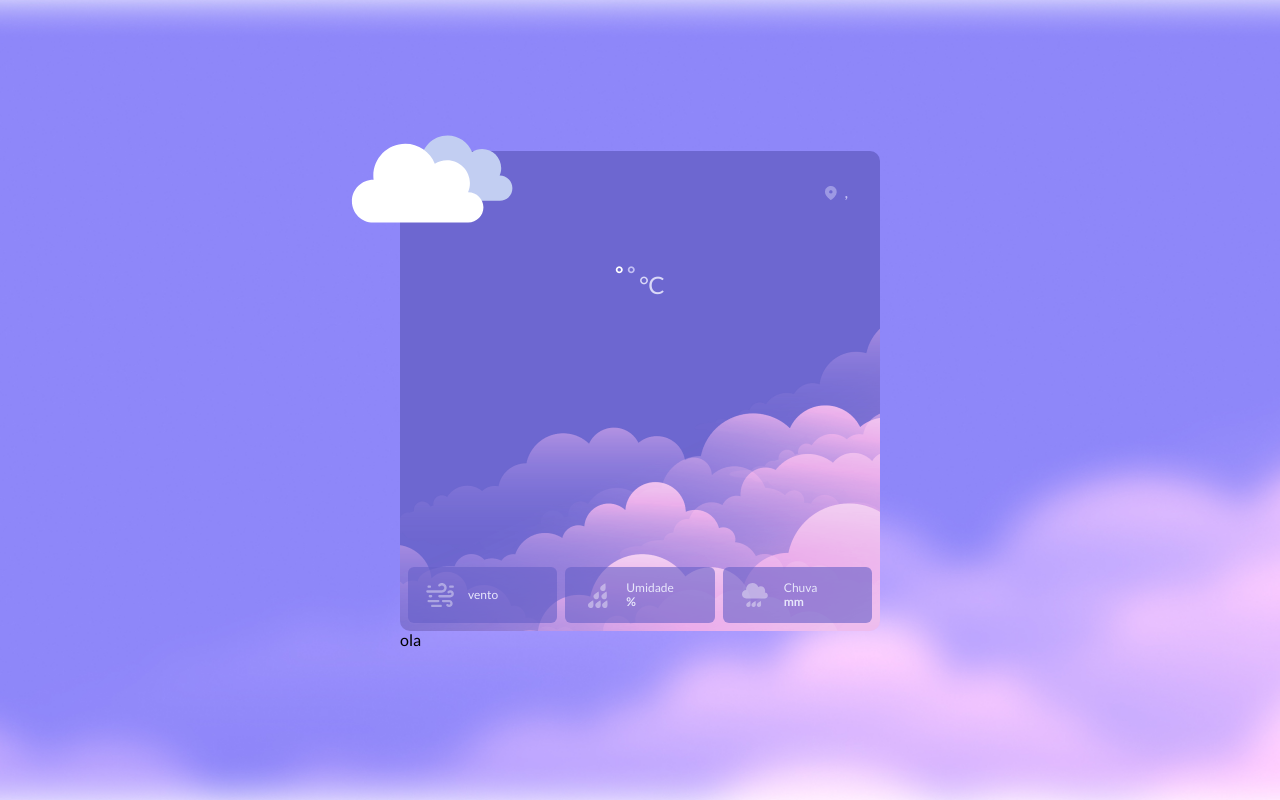
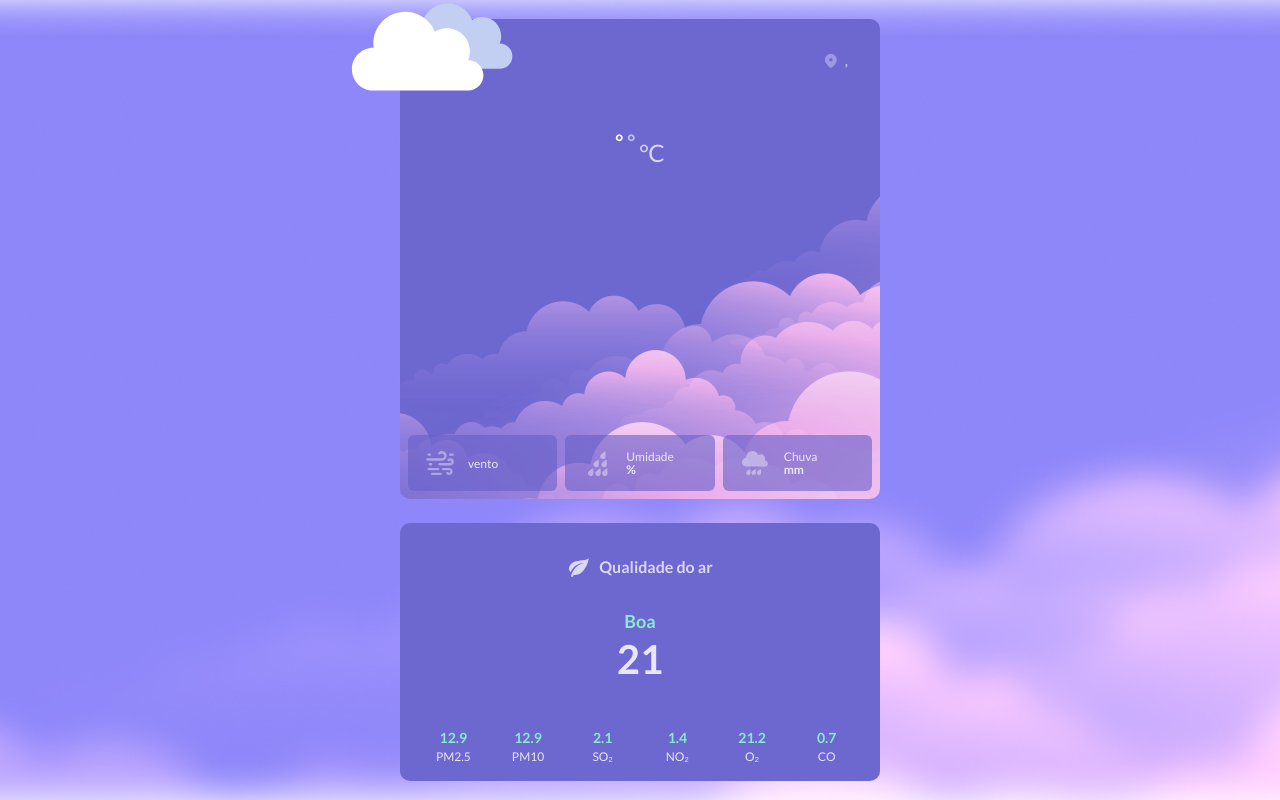
Before and after one commit to Leoodaviid/climate, a React (Create React App) app: page / in a window 1280 px wide. Built offline with nearby package versions, Linux system fonts and the light colour scheme; no server answers.

Commit message:
componente AirQuality + styles

```diff
--- a/src/components/AirQuality/AirQuality.tsx
+++ b/src/components/AirQuality/AirQuality.tsx
@@ -1,5 +1,41 @@
 import { Container } from './styles'
+import Leaf from '../../assets/icons/leaf.svg'
 
 export const AirQuality = () => {
-  return <Container>ola</Container>
+  return (
+    <Container>
+      <h2>
+        <img src={Leaf} alt='icone de folha' />
+        Qualidade do ar
+      </h2>
+      <p className='qualitative'>Boa</p>
+      <p className='number'>21</p>
+      <div className='info'>
+        <div className='number'>
+          <p>12.9</p>
+          <small>PM2.5</small>
+        </div>
+        <div className='number'>
+          <p>12.9</p>
+          <small>PM10</small>
+        </div>
+        <div className='number'>
+          <p>2.1</p>
+          <small>SO₂</small>
+        </div>
+        <div className='number'>
+          <p>1.4</p>
+          <small>NO₂</small>
+        </div>
+        <div className='number'>
+          <p>21.2</p>
+          <small>O₂</small>
+        </div>
+        <div className='number'>
+          <p>0.7</p>
+          <small>CO</small>
+        </div>
+      </div>
+    </Container>
+  )
 }
--- a/src/components/AirQuality/styles.ts
+++ b/src/components/AirQuality/styles.ts
@@ -1,3 +1,50 @@
 import styled from 'styled-components'
 
-export const Container = styled.section``
+export const Container = styled.section`
+  background-color: ${({ theme }) => theme.colors.purple};
+  border-radius: ${({ theme }) => theme.borderRadius};
+  text-align: center;
+  display: grid;
+  font-weight: 700;
+  h2 {
+    font-size: ${({ theme }) => theme.fontSize.base};
+    color: #dad8f7;
+    display: flex;
+    align-items: center;
+    justify-content: center;
+    gap: 0.5rem;
+    margin-top: 2rem;
+  }
+
+  .qualitative {
+    margin-top: 2rem;
+    font-size: ${({ theme }) => theme.fontSize.lg};
+    color: ${({ theme }) => theme.colors.teal};
+  }
+  > .number {
+    margin-top: 0.25rem;
+    font-size: ${({ theme }) => theme.fontSize['4xl']};
+    color: #e7e6fb;
+  }
+
+  .info {
+    display: flex;
+    align-items: center;
+    margin-top: 2rem;
+    padding: 1rem 1rem;
+  }
+
+  .info .number {
+    flex: 1;
+  }
+
+  .info p {
+    font-size: ${({ theme }) => theme.fontSize.md};
+    color: ${({ theme }) => theme.colors.teal};
+  }
+  .info small {
+    font-size: ${({ theme }) => theme.fontSize.sm};
+    font-weight: 400;
+    color: #e7e6fb;
+  }
+`
--- a/src/components/Temperature/styles.ts
+++ b/src/components/Temperature/styles.ts
@@ -41,10 +41,10 @@ export const Container = styled.section`
   }
 
   .temp .number {
-    text-align: center;
     font: 700 ${({ theme }) => theme.fontSize['6xl']} / 1 ${({ theme }) => theme.fontFamily.heading};
     color: ${({ theme }) => theme.colors.white};
     display: flex;
+    text-align: center;
     flex-direction: column;
     gap: 4px;
   }
--- a/src/pages/Main/styles.ts
+++ b/src/pages/Main/styles.ts
@@ -6,4 +6,5 @@ export const Container = styled.main`
   min-height: 100vh;
   display: grid;
   place-content: center;
+  gap: 1.5rem;
 `
--- a/src/styles/Theme.tsx
+++ b/src/styles/Theme.tsx
@@ -18,7 +18,7 @@ export const theme: DefaultTheme = {
     orange: '#E8590C',
     yellow: '#FCC419',
     green: '#23DB42',
-    teal: '#89DD13',
+    teal: '#87ebcd',
     cyan: '#3BC9DB',
     blue: '#25BEFF',
     indigo: '#4263Eb',
```
Also changed, not shown: src/assets/icons/leaf.svg (added).
